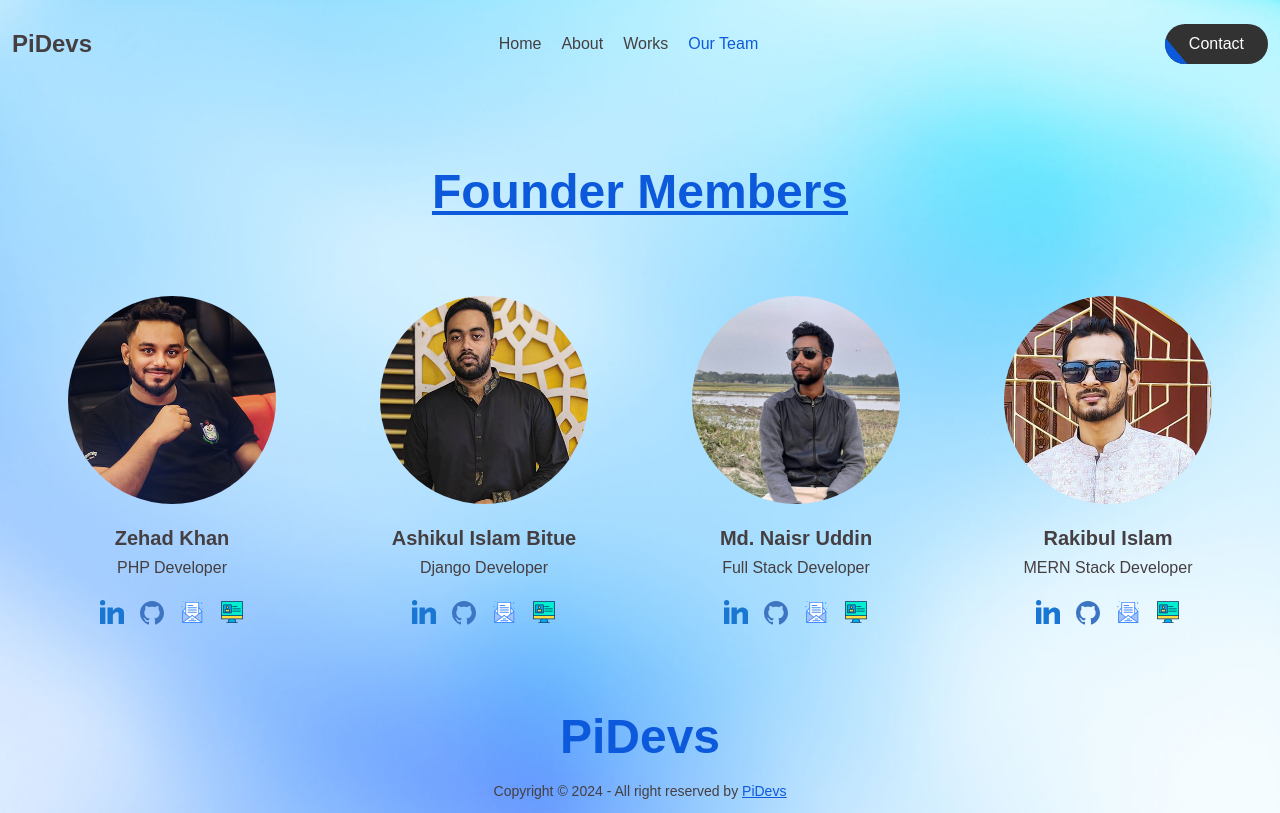
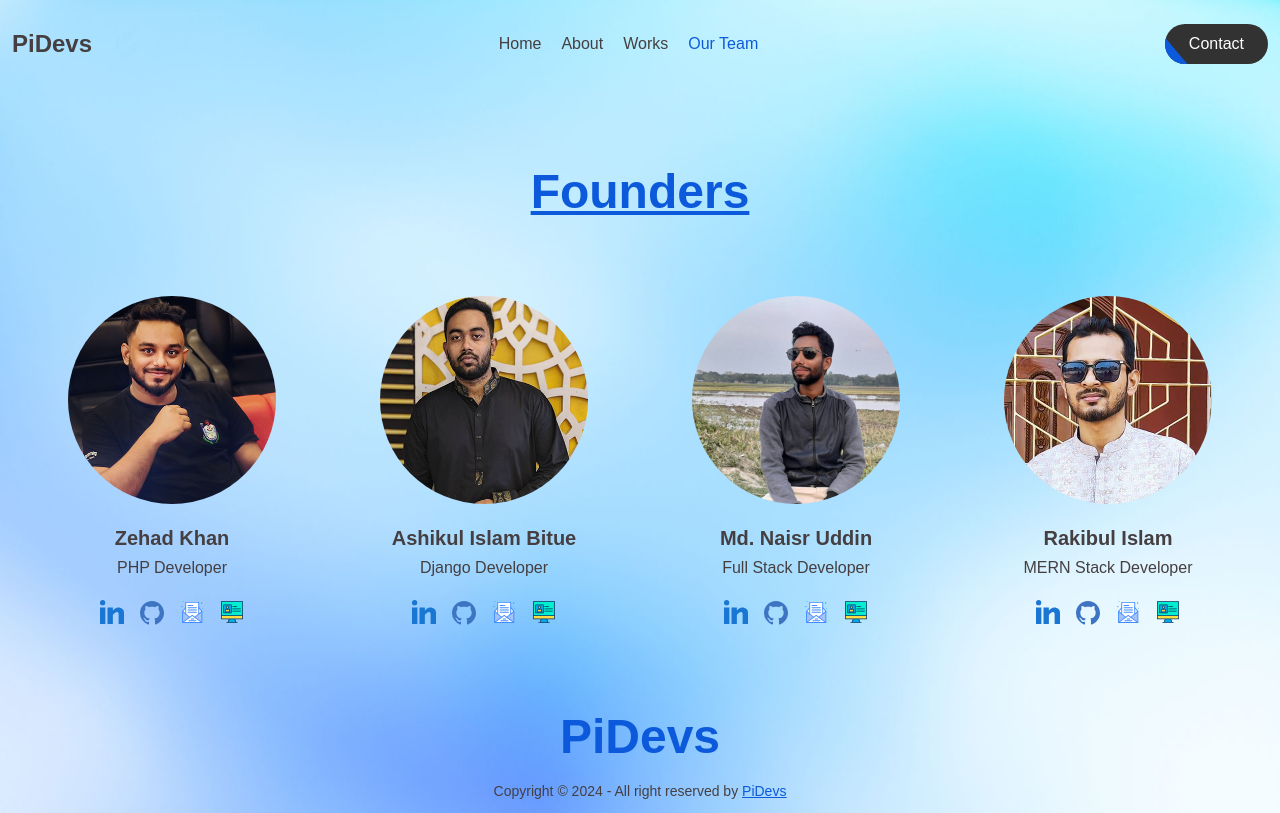
Before and after one commit to Shoyas/pidevs, a React (Vite) app: page /our-team in a window 1280 px wide. Built offline with nearby package versions, Linux system fonts and the light colour scheme.

Commit message:
[Content update] our team page

```diff
--- a/src/Components/OurTeam/OurTeam.jsx
+++ b/src/Components/OurTeam/OurTeam.jsx
@@ -12,7 +12,7 @@ const OurTeam = () => {
   return (
     <div className="mt-20 mx-3">
       <h1 className="text-5xl font-semibold text-center text-[#0C5ADB] underline mt-10">
-        Founder Members
+        Founders
       </h1>
 
       <div className="grid md:grid-cols-4 grid-cols-1 gap-4 mt-20 ">
```
